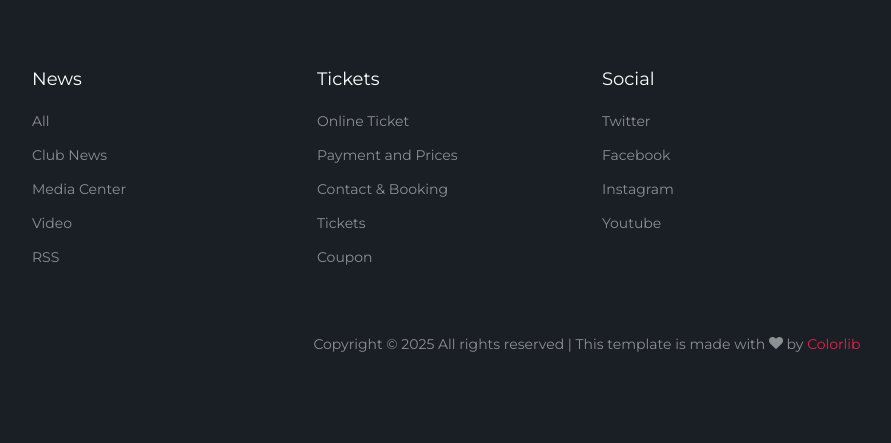
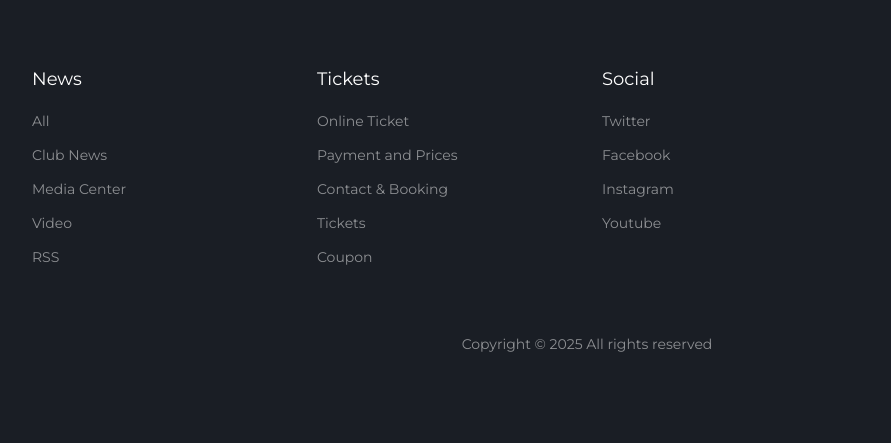
Before and after one commit to Traxler41/uksc_complete, a Flask app: page /academy in a window 1280 px wide. Shown: the part 2033-2476 px from the top of the page, without its empty margins (53-944 px from the left). Run offline with Flask 3, Linux system fonts and the light colour scheme; parts of the project's set-up code (start-up, migrations or seed data) failed here and were passed over; some libraries are stand-ins or nearby versions; some web fonts are replaced.

Commit message:
Update academy.html

```diff
--- a/templates/academy.html
+++ b/templates/academy.html
@@ -197,9 +197,7 @@
                                 Copyright &copy;
                                 <script>
                                     document.write(new Date().getFullYear());
-                                </script> All rights reserved | This template is made with <i class="icon-heart"
-                                    aria-hidden="true"></i> by <a href="https://colorlib.com"
-                                    target="_blank">Colorlib</a>
+                                </script> All rights reserved
                                 <!-- Link back to Colorlib can't be removed. Template is licensed under CC BY 3.0. -->
                             </p>
                         </div>
```
